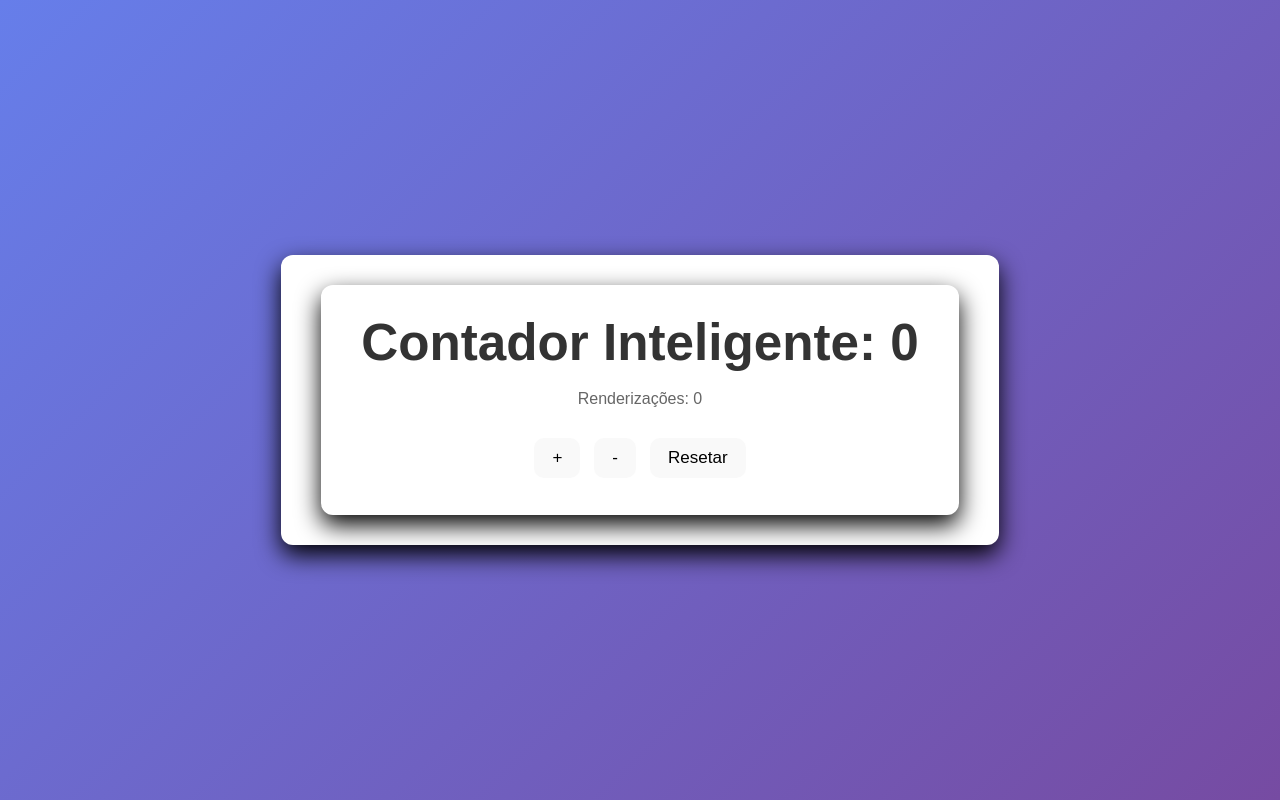
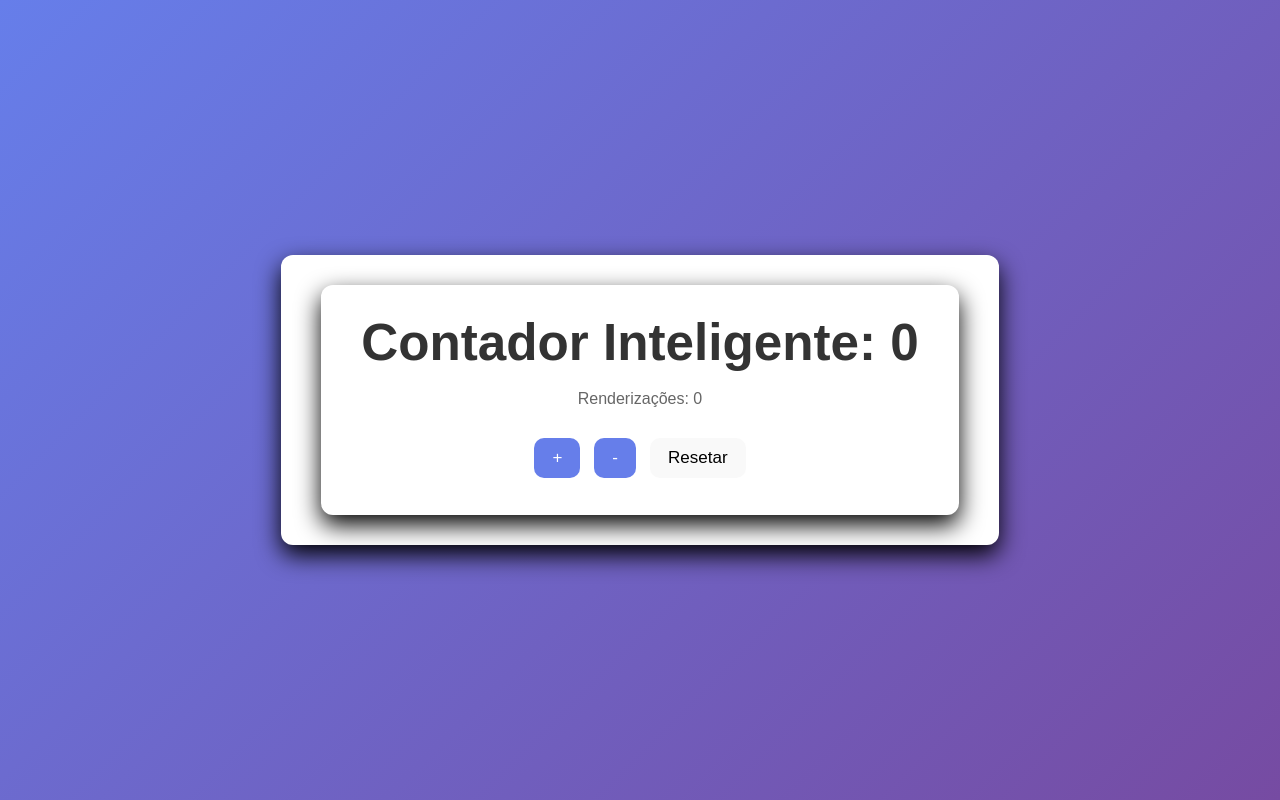
Before and after one commit to PatrickCorrea-git/Contador-Inteligente, a React (Vite) app in the folder Contador_Inteligente/contador-inteligente/: page / in a window 1280 px wide. Built offline with nearby package versions, Linux system fonts and the light colour scheme.

Commit message:
commit-btn-css

```diff
--- a/Contador_Inteligente/contador-inteligente/src/App.jsx
+++ b/Contador_Inteligente/contador-inteligente/src/App.jsx
@@ -31,8 +31,8 @@ function App() {
     <div>
       <h1>Contador Inteligente: {count}</h1>
       <p>Renderizações: {renderCount.current}</p>
-      <button id={1} onClick={() => setCount(count + 1)}>+</button>
-      <button id={2} onClick={() => setCount(count - 1)}>-</button>
+      <button className='btn' onClick={() => setCount(count + 1)}>+</button>
+      <button className='btn' onClick={() => setCount(count - 1)}>-</button>
       <button onClick={handleReset}>Resetar</button>
     </div>
   );
--- a/Contador_Inteligente/contador-inteligente/src/style.css
+++ b/Contador_Inteligente/contador-inteligente/src/style.css
@@ -47,3 +47,8 @@ button {
     cursor: pointer;
     transition: all 0.2s ease;
 }
+
+.btn{
+    background: #667eea;
+    color: #fff;
+}
```
